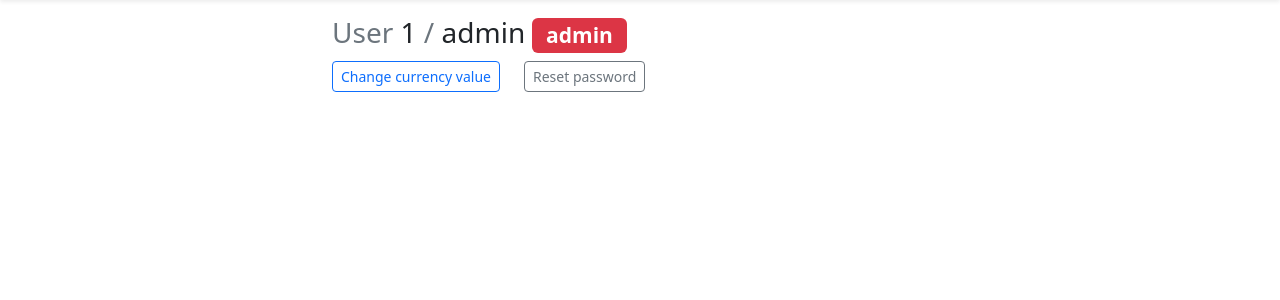
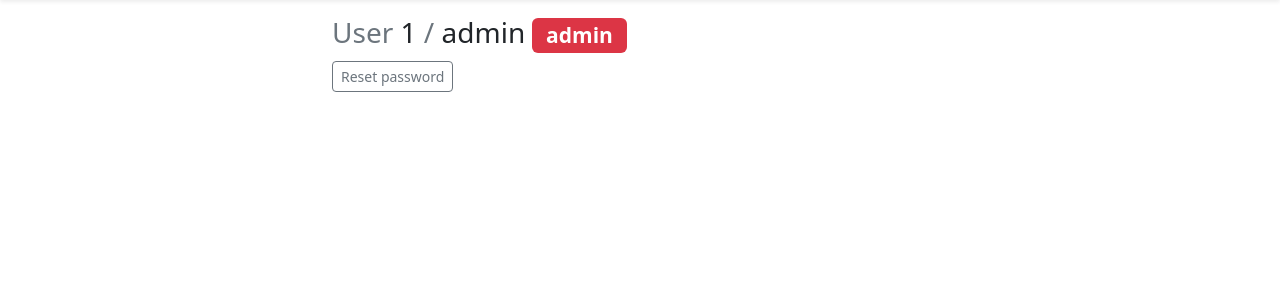
Before and after one commit to starship-crew/starship-core, a Flask app: page /dashboard/user/1 in a window 1280 px wide. Shown: the part 56-356 px from the top of the page. Run offline with Flask 3, Linux system fonts and the light colour scheme; a user stored in the database is signed in; data comes from the database, SQL or seed files in the repository; some libraries are stand-ins or nearby versions.

Commit message:
dashboard: remove currency changing button

```diff
--- a/starship/admin/templates/user.html
+++ b/starship/admin/templates/user.html
@@ -27,8 +27,6 @@
         </a>
         {% endif %}
 
-        <a href="#" class="btn btn-sm btn-outline-primary me-4" onclick="changeCurrency({{user.id}}, '{{user.login}}', {{user.currency}})">Change currency value</a>
-
         {% if not user.is_primary_admin() %}
             <a href="#" class="btn btn-sm btn-outline-secondary me-4" onclick="changeLogin({{user.id}}, '{{user.login}}', '{{user.login}}')">Change login</a>
         {% endif %}
```
